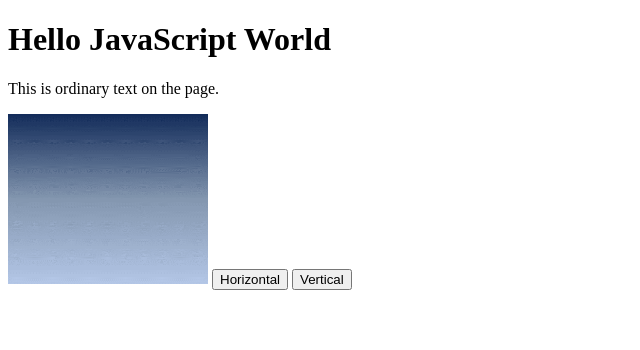
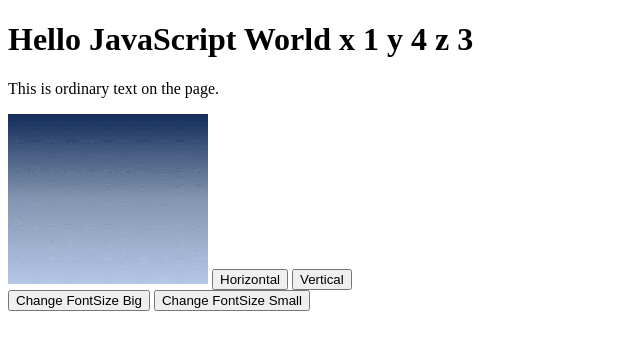
Before and after one commit to drbatnott/DoingJavaScriptLive, a plain HTML site: page index.html in a window 1280 px wide. Shown: the whole page, without its empty margins (0-640 px from the left). Drawn offline with Linux system fonts and the light colour scheme.

Commit message:
added some variables and displayed them

```diff
--- a/index.html
+++ b/index.html
@@ -8,11 +8,17 @@
 <body>
     <h1 id="demo1">We will do some live demos here</h1>
     <script>
-        document.getElementById("demo1").innerHTML = "Hello JavaScript World";
+        let x = 1;
+        var y = 2;
+        const z = 3;
+        y = x + z;
+        document.getElementById("demo1").innerHTML = "Hello JavaScript World x " + x + " y " + y + " z " + z ;
     </script>
     <p>This is ordinary text on the page.</p>
     <img id="blue" src="Gradient.png" alt="blue patch" style="width:200px">
     <button onclick="document.getElementById('blue').src='Gradient1.png'">Horizontal</button>
-    <button onclick="document.getElementById('blue').src='Gradient.png'">Vertical</button>
+    <button onclick="document.getElementById('blue').src='Gradient.png'">Vertical</button><br />
+    <button onclick="document.getElementById('demo1').style.fontSize='40px'">Change FontSize Big</button>
+    <button onclick="document.getElementById('demo1').style.fontSize='20px'">Change FontSize Small</button>
 </body>
 </html>
```
